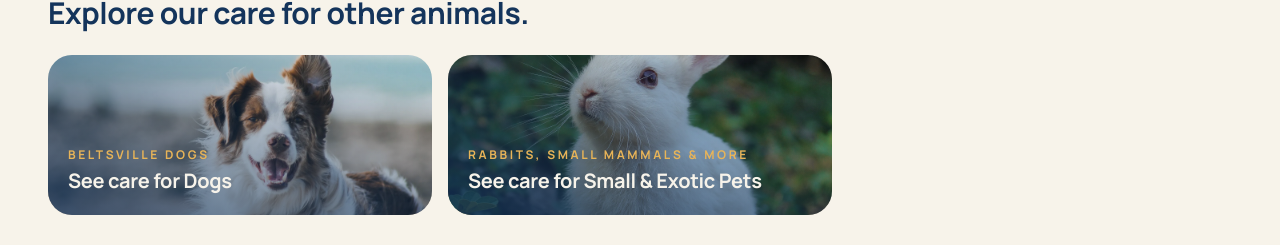
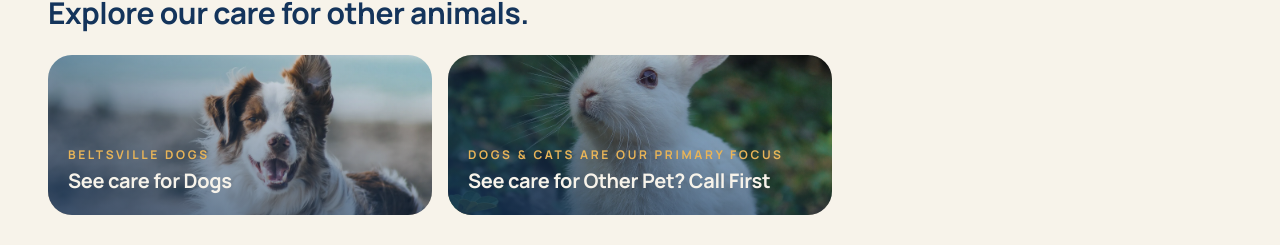
Before and after one commit to RLooney88/Beltsville-Veterinary-Hospital-Demo, a React (Create React App) app in the folder frontend/: page /cats in a window 1280 px wide. Shown: the part 4085-4330 px from the top of the page. Built offline with nearby package versions, Linux system fonts and the light colour scheme; no server answers; a web font is replaced by a local one.

Commit message:
Clarify non dog cat care guidance for Beltsville

```diff
--- a/frontend/src/components/AnimalButtons.jsx
+++ b/frontend/src/components/AnimalButtons.jsx
@@ -6,7 +6,7 @@ import { useSmartSite } from "../context/SmartSiteContext";
 const BUTTONS = [
   { intent: "dogs", label: "Dogs", href: "/dogs", Icon: Dog },
   { intent: "cats", label: "Cats", href: "/cats", Icon: Cat },
-  { intent: "critters", label: "Small & Exotic Pets", href: "/critters", Icon: Rabbit },
+  { intent: "critters", label: "Other Pet? Call First", href: "/critters", Icon: Rabbit },
 ];
 
 /**
--- a/frontend/src/components/Navbar.jsx
+++ b/frontend/src/components/Navbar.jsx
@@ -21,7 +21,7 @@ const BASE_NAV = [
 const ANIMAL_ITEMS = [
   { intent: "dogs", href: "/dogs", label: "Dogs", blurb: "Puppies, adults & seniors", Icon: Dog },
   { intent: "cats", href: "/cats", label: "Cats", blurb: "Gentle feline medicine", Icon: Cat },
-  { intent: "critters", href: "/critters", label: "Small & Exotic Pets", blurb: "Rabbits, guinea pigs & more", Icon: Rabbit },
+  { intent: "critters", href: "/critters", label: "Other Pet? Call First", blurb: "We’ll confirm fit or refer", Icon: Rabbit },
 ];
 
 export default function Navbar() {
--- a/frontend/src/context/SmartSiteContext.jsx
+++ b/frontend/src/context/SmartSiteContext.jsx
@@ -16,7 +16,7 @@ export function useSmartSite() {
 const INTENT_LABELS = {
   dogs: "Dogs",
   cats: "Cats",
-  critters: "Small & Exotic Pets",
+  critters: "Other Pet? Call First",
 };
 
 const SUB_INTENT_LABELS = {
--- a/frontend/src/pages/AnimalPage.jsx
+++ b/frontend/src/pages/AnimalPage.jsx
@@ -140,45 +140,45 @@ const ANIMALS = {
   },
   critters: {
     slug: "critters",
-    title: "Small & Exotic Pets",
+    title: "Other Pet? Call First",
     noun: "pet",
-    hero_headline: "Thoughtful care for every kind of companion.",
-    hero_eyebrow: "Rabbits, Small Mammals & More",
+    hero_headline: "Not sure whether we can help? Call us first.",
+    hero_eyebrow: "Dogs & Cats Are Our Primary Focus",
     hero_copy:
-      "Rabbits, guinea pigs, hamsters, and other small companions deserve the same quality of care as any family pet. We will be honest about what we can treat and guide you to the right specialist when needed.",
+      "Beltsville Veterinary Hospital primarily cares for dogs and cats. If you have a rabbit, small mammal, bird, reptile, or other pet, please call before scheduling so we can confirm whether we are a fit or guide you to the right specialist.",
     image: "/images/animals/hero-critters-page.webp",
     quote: {
-      body: "The best thing we can do for an exotic pet is be honest: what we can confidently treat, and when a species-specific specialist is the right next step. We will point you in the right direction either way.",
-      author: "Dr. Veterinarian Name, DVM",
+      body: "The best thing we can do for any pet is be honest: what we can confidently treat, and when a species-specific specialist is the right next step. Please call first and we will point you in the right direction.",
+      author: "Beltsville Veterinary Hospital team",
     },
     life_stages: [
-      { name: "Young", age: "First months", focus: "Husbandry review, diet, environment, basic exam, age-appropriate handling.", icon: "paw", image: "/images/animals/rabbit-young.webp" },
-      { name: "Adult", age: "Prime years", focus: "Annual wellness, weight and dental check, enrichment and habitat review.", icon: "shield", image: "/images/animals/rabbit-adult.webp", objectPosition: "center top" },
-      { name: "Senior", age: "Late life", focus: "Quality-of-life monitoring, pain support, and gentle diagnostics.", icon: "heart", image: "/images/animals/rabbit-senior.webp" },
+      { name: "Call first", age: "Before scheduling", focus: "Tell us your pet's species, concern, and urgency so we can confirm the best next step.", icon: "paw", image: "/images/animals/rabbit-young.webp" },
+      { name: "Confirm fit", age: "By phone", focus: "If the need is outside our scope, we will recommend a more appropriate exotics or emergency resource.", icon: "shield", image: "/images/animals/rabbit-adult.webp", objectPosition: "center top" },
+      { name: "Dogs & cats", age: "Routine scheduling", focus: "For dogs and cats, book online or call for wellness, sick visits, dental care, surgery, diagnostics, and boarding questions.", icon: "heart", image: "/images/animals/rabbit-senior.webp" },
     ],
     conditions: [
-      { name: "Dental overgrowth", body: "Continuously-growing teeth need the right diet and regular checks.", image: "/images/animals/rabbit-dental.webp" },
-      { name: "GI stasis (rabbits)", body: "A true emergency. If your rabbit stops eating or pooping, call immediately.", image: "/images/animals/rabbit-gi.webp" },
-      { name: "Skin & parasite issues", body: "Mites, fur loss, and skin lesions are common. We use species-safe treatments.", image: "/images/animals/rabbit-skin.webp" },
-      { name: "Nutritional imbalances", body: "Vitamin C deficiency (guinea pigs), calcium issues, and diet-linked disease.", image: "/images/animals/gp-vitamin-c.webp" },
-      { name: "Respiratory infections", body: "Small mammals hide respiratory disease well. We screen carefully at every visit.", image: "/images/animals/gp-skin.webp" },
+      { name: "Species-specific needs", body: "Some pets need a veterinarian with dedicated exotics equipment and training. Call first so we can guide you honestly.", image: "/images/animals/rabbit-dental.webp" },
+      { name: "Urgent appetite changes", body: "If a small mammal, rabbit, bird, or reptile stops eating or seems critically ill, call immediately or seek an exotics emergency clinic.", image: "/images/animals/rabbit-gi.webp" },
+      { name: "Referral support", body: "If your pet is outside our day-to-day scope, we will help point you toward a better-fit resource rather than guessing.", image: "/images/animals/rabbit-skin.webp" },
+      { name: "Dogs and cats", body: "Our regular care pages cover the dogs and cats we see every day for wellness, sick care, dental care, surgery, diagnostics, and boarding.", image: "/images/animals/gp-vitamin-c.webp" },
+      { name: "Call before booking", body: "Please call (301) 937-3020 before using online booking for any pet other than a dog or cat.", image: "/images/animals/gp-skin.webp" },
     ],
     vaccines: {
       core: ["Varies by species. We will build a prevention plan that fits your pet."],
       lifestyle: [],
     },
     what_to_expect: [
-      "A phone conversation first so we can confirm we are a good fit for your pet's species.",
-      "A short, low-stress first visit focused on husbandry, diet, and general health.",
-      "An honest assessment, including referral to a specialist if that is what your pet needs.",
-      "Guidance you can put into practice at home that same day.",
+      "A phone conversation first so we can confirm whether we are a good fit for your pet's species.",
+      "Clear guidance if your pet should see an exotics-focused hospital or emergency clinic instead.",
+      "No guessing or overpromising about species we do not routinely treat.",
+      "Straightforward scheduling for dogs and cats through online booking or by phone.",
     ],
     faqs: [
-      { q: "Do you see rabbits?", a: "Yes, for wellness and common issues. Please call first so we can confirm fit and timing." },
-      { q: "What about reptiles, birds, or very exotic species?", a: "We see some. For specialty cases we will refer you to an experienced exotics practice rather than guess." },
-      { q: "My rabbit stopped eating, is that urgent?", a: "Yes. GI stasis is life-threatening in rabbits. Call (301) 937-3020 immediately or head to an exotics ER." },
-      { q: "How often should my small mammal come in?", a: "At minimum once a year for a wellness and husbandry review. Seniors and sick pets more often." },
-      { q: "Can you help me set up a good habitat?", a: "Absolutely. Environment, lighting, diet, and enrichment are often the biggest levers for exotic pet health." },
+      { q: "Do you see rabbits or small mammals?", a: "Please call first. Beltsville Veterinary Hospital primarily treats dogs and cats, and the team can confirm whether your pet's need is a fit or recommend a specialist." },
+      { q: "What about reptiles, birds, or very exotic species?", a: "Call before scheduling. Some species are best served by an exotics-focused practice, and we would rather guide you correctly than overpromise." },
+      { q: "My rabbit or small mammal stopped eating, is that urgent?", a: "Yes. Appetite changes in small mammals can be serious. Call immediately or seek an exotics emergency clinic if your pet seems unstable." },
+      { q: "Can I use online booking for a non-dog or non-cat pet?", a: "Please call (301) 937-3020 first instead of booking online so the team can confirm fit and timing." },
+      { q: "Which pets can I schedule normally?", a: "Dogs and cats can use the regular appointment flow for wellness, sick visits, dental care, surgery consults, diagnostics, and boarding inquiries." },
     ],
     services: ["wellness-exams", "parasite-prevention", "microchipping", "emergency-care"],
   },
--- a/frontend/src/pages/ServiceDetail.jsx
+++ b/frontend/src/pages/ServiceDetail.jsx
@@ -17,6 +17,9 @@ export default function ServiceDetail() {
   const service = ALL_SERVICES[slug];
 
   if (!service) return <Navigate to="/services" replace />;
+  if (service.animalKey === "rabbits" || service.animalKey === "guinea_pigs") {
+    return <Navigate to="/critters" replace />;
+  }
 
   const forceIntent = ANIMAL_TO_INTENT[service.animalKey] || null;
 
--- a/frontend/src/pages/Services.jsx
+++ b/frontend/src/pages/Services.jsx
@@ -1,6 +1,6 @@
 import React, { useState } from "react";
 import { Link, useSearchParams } from "react-router-dom";
-import { PawPrint, AlertTriangle, ChevronRight, Dog, Cat, Rabbit } from "lucide-react";
+import { AlertTriangle, ChevronRight, Dog, Cat } from "lucide-react";
 import { useSmartSite } from "../context/SmartSiteContext";
 import { useSurface } from "../hooks/useSurface";
 import InlineCTA from "../components/InlineCTA";
@@ -9,8 +9,6 @@ import { SERVICES_BY_ANIMAL } from "../data/services";
 const TABS = [
   { key: "dogs", label: "Dogs", Icon: Dog },
   { key: "cats", label: "Cats", Icon: Cat },
-  { key: "rabbits", label: "Rabbits", Icon: Rabbit },
-  { key: "guinea_pigs", label: "Guinea Pigs", Icon: PawPrint },
 ];
 
 function ServiceCard({ service }) {
@@ -102,7 +100,6 @@ export default function Services() {
   const tabParam = searchParams.get("tab");
   const intentToTab = parentIntent === "dogs" ? "dogs"
     : parentIntent === "cats" ? "cats"
-    : parentIntent === "critters" ? "rabbits"
     : null;
   const initialTab = tabParam && SERVICES_BY_ANIMAL[tabParam] ? tabParam : intentToTab;
 
--- a/frontend/src/pages/admin/AdminLeads.jsx
+++ b/frontend/src/pages/admin/AdminLeads.jsx
@@ -269,7 +269,7 @@ export default function AdminLeads() {
 
 // --- Helpers ---------------------------------------------------------------
 
-const INTENT_LABELS = { dogs: "Dogs", cats: "Cats", critters: "Small & Exotic Pets" };
+const INTENT_LABELS = { dogs: "Dogs", cats: "Cats", critters: "Other Pet? Call First" };
 const SUB_INTENT_LABELS = {
   new_puppy: "New puppy",
   new_kitten: "New kitten",
```
Also changed, not shown: 2 other files (tests, documents, lock files or other folders).
